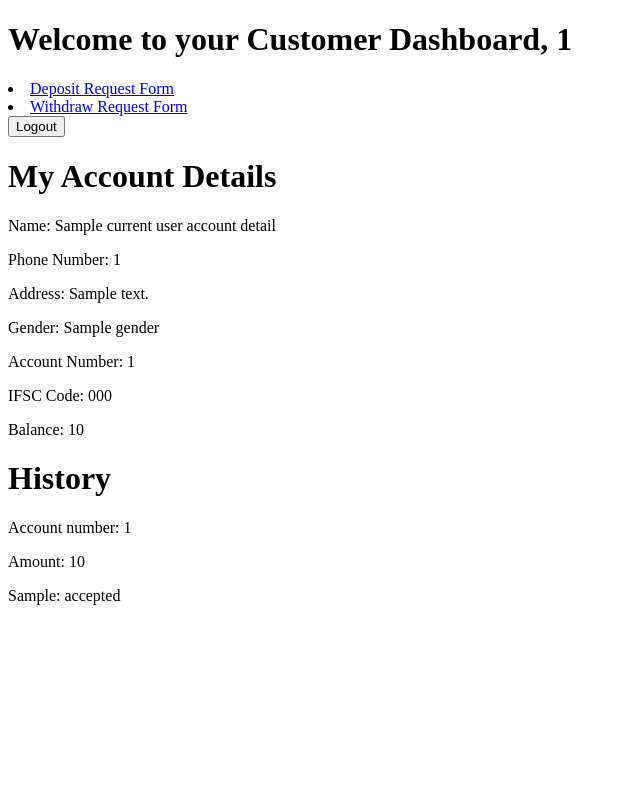
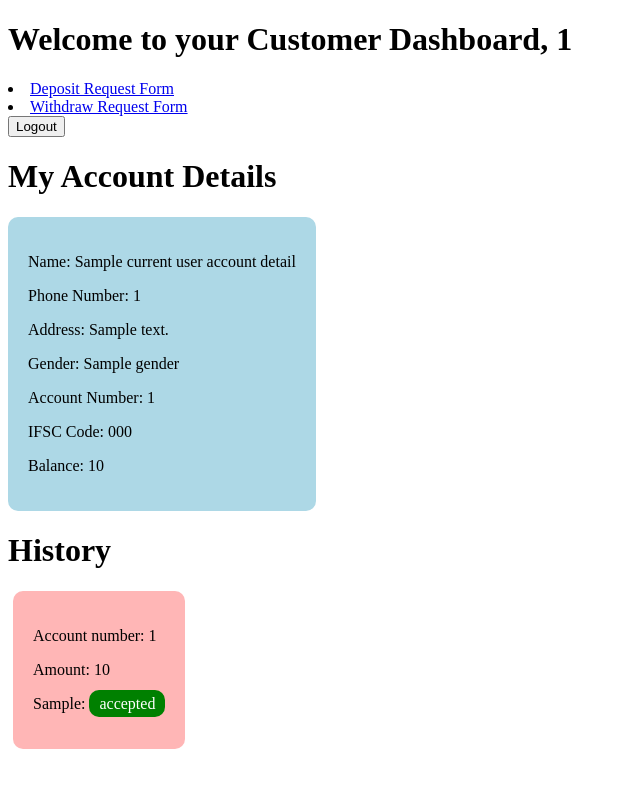
Before and after one commit to Prashanthg01/banking_system, a Flask app: template app/templates/customer/dashboard.html in a window 1280 px wide. Shown: the whole page, without its empty margins (0-640 px from the left). Run offline with Flask 2, Linux system fonts and the light colour scheme; the template is opened without the code that fills it: most values are stand-ins (such as "Sample title", 1, 10 or a date in 2020).

Commit message:
withdraw form

```diff
--- /dev/null
+++ b/app/static/css/styles.css
@@ -0,0 +1,44 @@
+.my_account {
+    padding: 20px;
+    border-radius: 10px;
+    background: lightblue;
+    width: fit-content;
+}
+
+.deposite_cards {
+    padding: 20px;
+    border-radius: 10px;
+    background: lightgreen;
+    width: fit-content;
+    margin: 10px 5px;
+}
+
+.withdraw_cards {
+    padding: 20px;
+    border-radius: 10px;
+    background: #ffb6b6;
+    width: fit-content;
+    margin: 10px 5px;
+}
+
+
+.success {
+    background: green;
+  padding: 5px 10px;
+  border-radius: 10px;
+  color: #fff;
+}
+
+.decline {
+    background: red;
+  padding: 5px 10px;
+  border-radius: 10px;
+  color: #fff;
+}
+
+.pending {
+    background: gray;
+  padding: 5px 10px;
+  border-radius: 10px;
+  color: #fff;
+}
--- a/app/templates/banker/dashboard.html
+++ b/app/templates/banker/dashboard.html
@@ -37,7 +37,7 @@
                 <td>{{ request.ifsc_code }}</td>
                 <td>
                     <form method="POST"
-                        action="{{ url_for('banker.update_deposit_status', request_account_num=request.account_number, request_amount=request.amount) }}">
+                        action="{{ url_for('banker.update_deposit_status', form_id=request.form_id, request_amount=request.amount) }}">
                         <select name="status">
                             <option value="pending" {% if request.status=='pending' %}selected{% endif %}>Pending
                             </option>
@@ -81,7 +81,7 @@
                 <td>{{ request.ifsc_code }}</td>
                 <td>
                     <form method="POST"
-                        action="{{ url_for('banker.update_withdraw_status', request_account_num=request.account_number, request_amount=request.amount) }}">
+                        action="{{ url_for('banker.update_withdraw_status', form_id=request.form_id, request_amount=request.amount) }}">
                         <select name="status">
                             <option value="pending" {% if request.status=='pending' %}selected{% endif %}>Pending
                             </option>
--- a/app/templates/customer/dashboard.html
+++ b/app/templates/customer/dashboard.html
@@ -5,6 +5,7 @@
     <meta charset="UTF-8">
     <title>Dashboard</title>
     <script src="{{ url_for('static', filename='js/scripts.js') }}"></script>
+    <link href="{{ url_for('static', filename='css/styles.css') }}" rel="stylesheet">
 </head>
 
 <body>
@@ -16,7 +17,7 @@
     </form>
 
     <h1>My Account Details</h1>
-    <div>
+    <div class="my_account">
         {% if current_user_account_details %}
             <p>Name: {{ current_user_account_details.name }}</p>
             <p>Phone Number: {{ current_user_account_details.phone_number }}</p>
@@ -36,10 +37,10 @@
             <p>{{ msg }}</p>
         {% else %}
         {% for request in deposit_requests %}
-        <div>
+        <div {% if request.form_type == "deposit" %} class="deposite_cards" {% else %} class="withdraw_cards" {% endif %}>
             <p>Account number: {{ request.account_number }}</p>
             <p>Amount: {{ request.amount }}</p>
-            <p>{{ request.form_type }}: {{ request.status }}</p>
+            <p>{{ request.form_type }}: <span {% if request.status in ['accepted', 'success'] %} class="success" {% elif request.status == 'declined' %} class="decline" {% else %} class="pending" {% endif %}>{{ request.status }}</span></p>
         </div>
         {% endfor %}
         {% endif %}
--- a/app/views/customer_view.py
+++ b/app/views/customer_view.py
@@ -17,7 +17,8 @@ def customer_dashboard():
 
     deposit_requests = DepositForm.get_deposit_requests_by_user(current_user)
     withdraw_requests = withdrawForm.get_withdraw_requests_by_user(current_user)
-    deposit_requests.append(withdraw_requests[0]) if withdraw_requests else deposit_requests
+
+    deposit_requests = deposit_requests + withdraw_requests if withdraw_requests else deposit_requests
     if access_token_cookie:
         if deposit_requests:
             return render_template('customer/dashboard.html', user_id=current_user, current_user_account_details=current_user_account_details, deposit_requests=deposit_requests)
```
Also changed, not shown: app/controllers/customer_controller.py (+7 -2 lines), app/models/account_model.py (+21 -0 lines), app/utils/customer_utils.py (added, +7 -0 lines), app/views/banker_view.py (+16 -12 lines).
